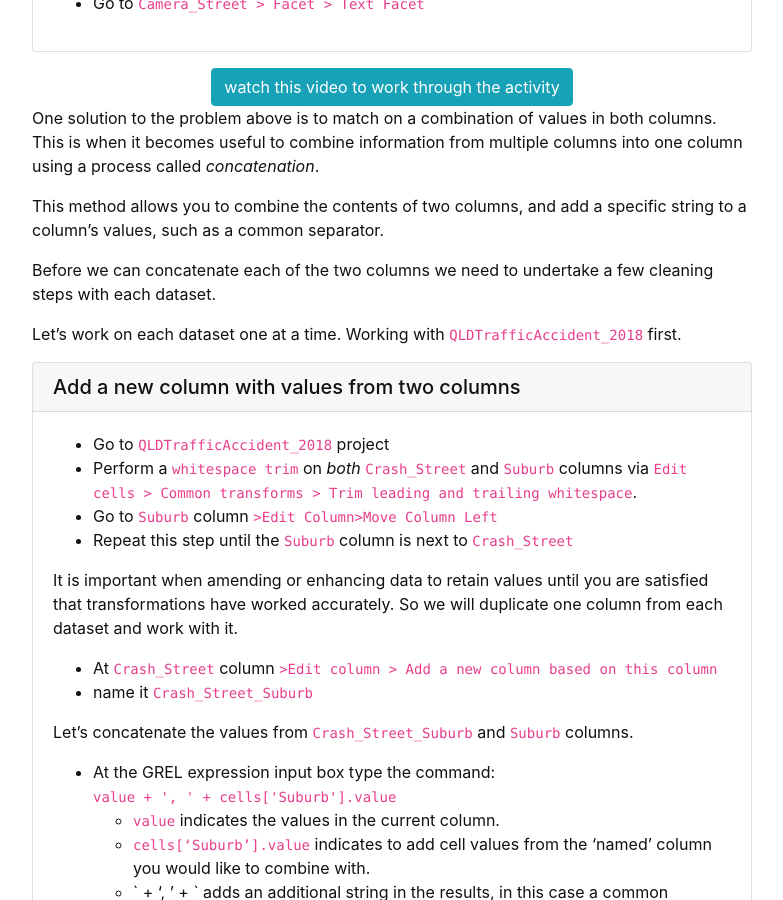
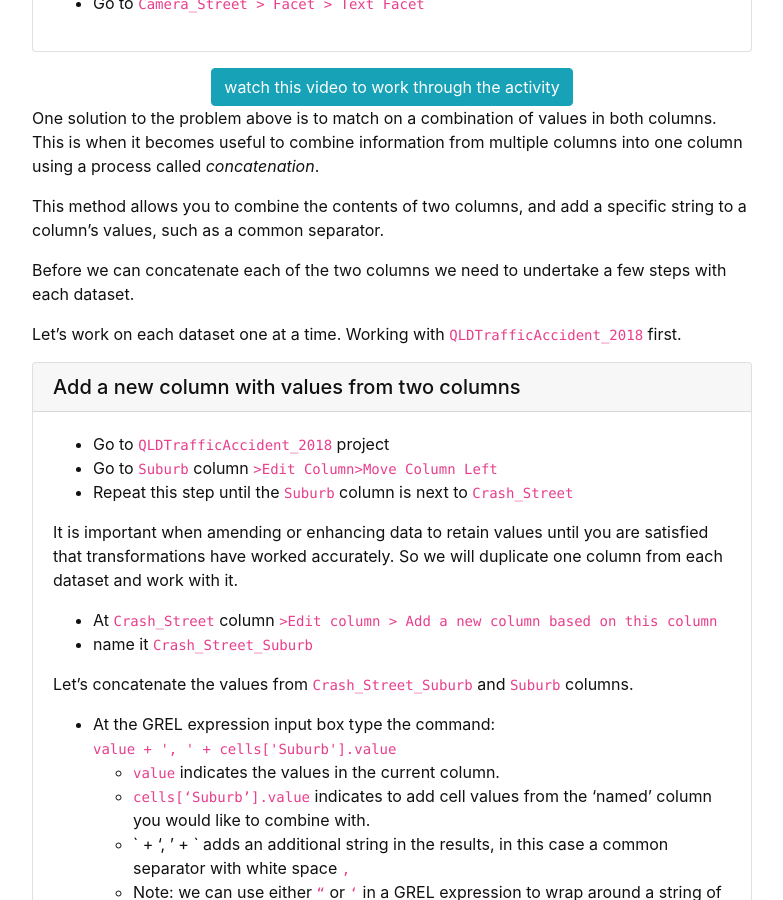
Before and after one commit to GULibrarySandbox/advanced-data-wrangle-old, a Jekyll site: the page built from content/3-lesson.md, in a window 1280 px wide and 900 px high, scrolled down 928 px. Shown: the whole window, without its empty margins (248-1031 px from the left). Built offline with Jekyll 4.4.1, drawn with Linux system fonts in a browser that asks for light colours.

Commit message:
Update 3-lesson.md
Removed Perform whitespace trim steps.

```diff
--- a/content/3-lesson.md
+++ b/content/3-lesson.md
@@ -35,13 +35,12 @@ One solution to the problem above is to match on a combination of values in both
 
 This method allows you to combine the contents of two columns, and add a specific string to a column’s values, such as a common separator.
 
-Before we can concatenate each of the two columns we need to undertake a few cleaning steps with each dataset.
+Before we can concatenate each of the two columns we need to undertake a few steps with each dataset.
 
 Let’s work on each dataset one at a time.  Working with  `QLDTrafficAccident_2018` first.
 
 {% capture text %}
 - Go to `QLDTrafficAccident_2018` project
-- Perform a `whitespace trim`  on  *both* `Crash_Street`  and  `Suburb`  columns via `Edit cells > Common transforms > Trim leading and trailing whitespace`.
 - Go to  `Suburb`  column  `>Edit Column>Move Column Left`
 - Repeat this step until the  `Suburb`  column is next to  `Crash_Street`
 
```
